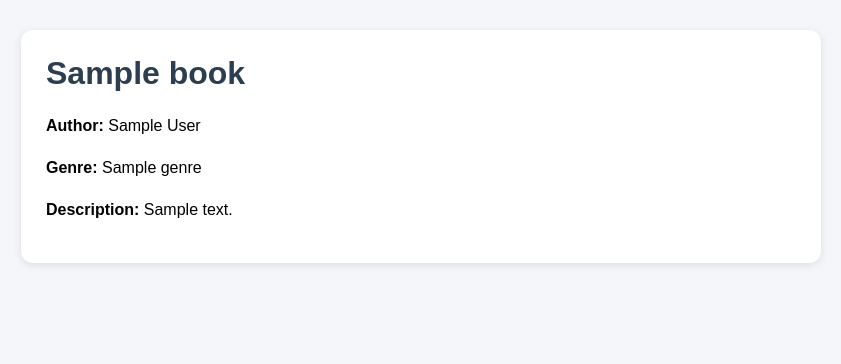
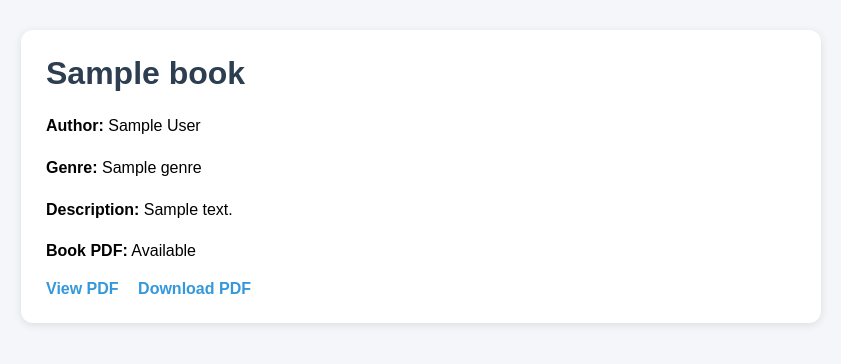
Before and after one commit to Savikhya/Book_Hive, a Django app: template BookhiveProject/myapp/templates/book_detail.html in a window 1280 px wide. Shown: the part 48-412 px from the top of the page, without its empty margins (219-1060 px from the left). Run offline with Django 4.2, Linux system fonts and the light colour scheme; the template is opened without the code that fills it: most values are stand-ins (such as "Sample title", 1, 10 or a date in 2020).

Commit message:
Updated admin panel and book detail template

```diff
--- a/BookhiveProject/myapp/admin.py
+++ b/BookhiveProject/myapp/admin.py
@@ -5,18 +5,21 @@ admin.site.site_header = 'Bookhive Administration'
 admin.site.site_title = 'Bookhive Admin'
 admin.site.index_title = 'Bookhive Administration'
 
+
 @admin.register(UserRegistrationModel)
 class UserRegistrationModelAdmin(admin.ModelAdmin):
     list_display = ('name', 'loginid', 'email', 'mobile', 'city', 'state')
     search_fields = ('name', 'loginid', 'email', 'mobile')
+
 
 @admin.register(Genre)
 class GenreAdmin(admin.ModelAdmin):
     list_display = ('id', 'name')
     search_fields = ('name',)
 
+
 @admin.register(Book)
 class BookAdmin(admin.ModelAdmin):
-    list_display = ('title', 'author', 'genre')
+    list_display = ('title', 'author', 'genre', 'book_pdf')
     search_fields = ('title', 'author', 'genre__name')
     list_filter = ('genre',)
--- a/BookhiveProject/myapp/templates/book_detail.html
+++ b/BookhiveProject/myapp/templates/book_detail.html
@@ -39,6 +39,15 @@
         p {
             line-height: 1.6;
         }
+        .pdf-links a {
+            margin-right: 15px;
+            color: #3498db;
+            font-weight: bold;
+            text-decoration: none;
+        }
+        .pdf-links a:hover {
+            text-decoration: underline;
+        }
     </style>
 </head>
 <body>
@@ -52,6 +61,16 @@
             <p><strong>Author:</strong> {{ book.author }}</p>
             <p><strong>Genre:</strong> {{ book.genre.name }}</p>
             <p><strong>Description:</strong> {{ book.description }}</p>
+
+            {% if book.book_pdf %}
+                <p><strong>Book PDF:</strong> Available</p>
+                <div class="pdf-links">
+                    <a href="{{ book.book_pdf.url }}" target="_blank">View PDF</a>
+                    <a href="{% url 'download_book_pdf' book.id %}">Download PDF</a>
+                </div>
+            {% else %}
+                <p><strong>Book PDF:</strong> Not uploaded</p>
+            {% endif %}
         </div>
     </div>
 </body>
```
